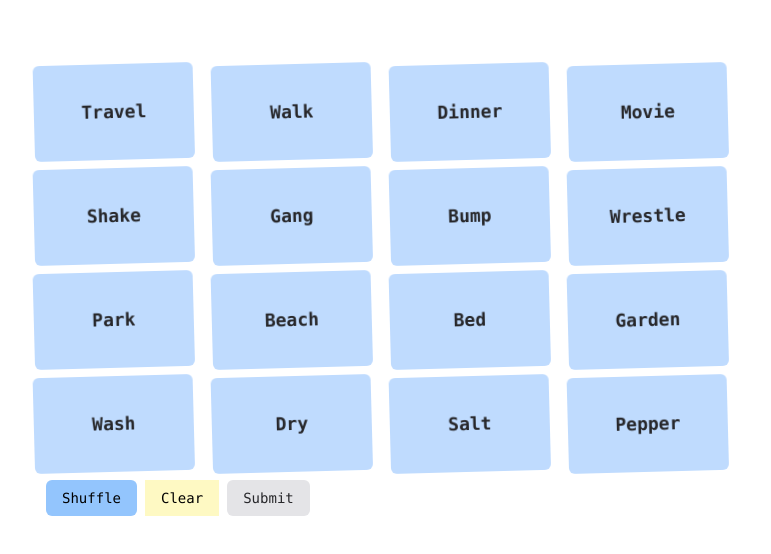
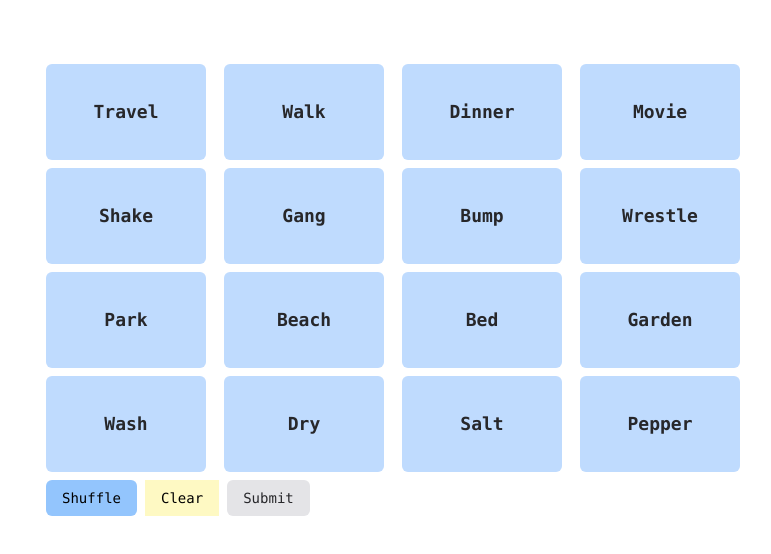
Before and after one commit to konfucius1/konnections, a React (Vite) app: page / in a window 1280 px wide. Shown: the top 554 px of the page, without its empty margins (242-1013 px from the left). Built offline with nearby package versions, Linux system fonts and the light colour scheme.

Commit message:
feat: set wobble animation time to just 1s

```diff
--- a/tailwind.config.js
+++ b/tailwind.config.js
@@ -35,7 +35,7 @@ export default {
         },
       },
       animation: {
-        wobble: 'wobble 1s infinite',
+        wobble: 'wobble 1s',
       },
     },
   },
```
